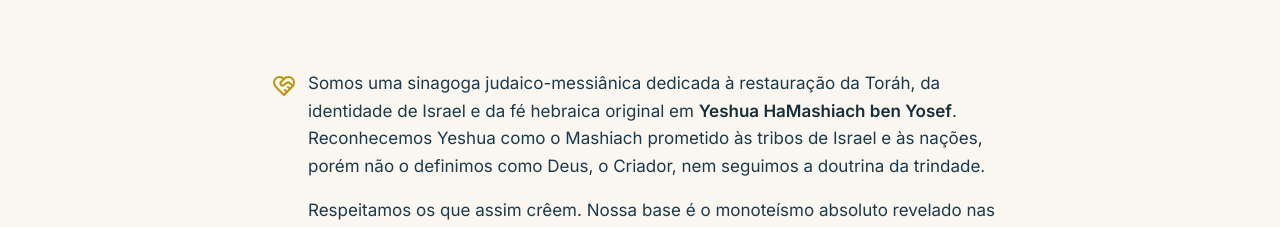
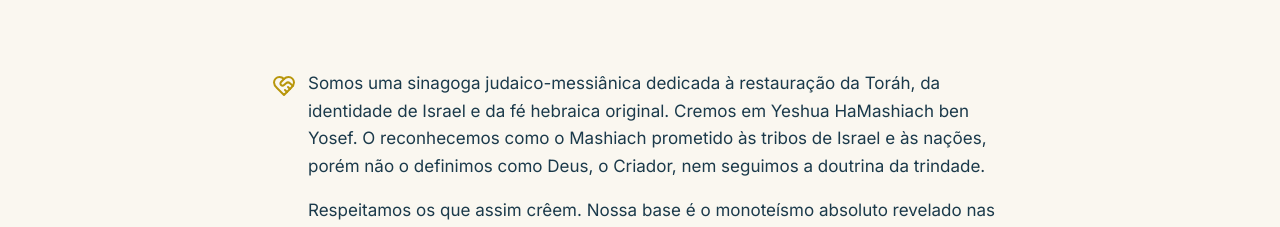
Before and after one commit to britimmashiach/britimmashiach, a Next.js app: page /sobre in a window 1280 px wide. Shown: the part 417-644 px from the top of the page. Built offline with nearby package versions, Linux system fonts and the light colour scheme; no server answers; a web font is replaced by a local one.

Commit message:
fix(sobre): ajusta texto de fe e identidade messianica
Co-authored-by: Cursor <cursoragent@cursor.com>

```diff
--- a/app/sobre/page.tsx
+++ b/app/sobre/page.tsx
@@ -63,9 +63,7 @@ export default function QuemSomosPage() {
             <HeartHandshake className="w-6 h-6 shrink-0 text-gold-600 dark:text-gold-400 mt-1" aria-hidden />
             <div className="space-y-4 font-inter text-base md:text-[17px] leading-relaxed text-petroleum-800 dark:text-parchment-100/95">
               <p>
-                Somos uma sinagoga judaico-messiânica dedicada à restauração da Toráh, da identidade de Israel e da fé hebraica original em{' '}
-                <strong className="font-semibold text-petroleum-900 dark:text-parchment-50">Yeshua HaMashiach ben Yosef</strong>.
-                Reconhecemos Yeshua como o Mashiach prometido às tribos de Israel e às nações, porém não o definimos como Deus, o Criador, nem seguimos a doutrina da trindade.
+                Somos uma sinagoga judaico-messiânica dedicada à restauração da Toráh, da identidade de Israel e da fé hebraica original. Cremos em Yeshua HaMashiach ben Yosef. O reconhecemos como o Mashiach prometido às tribos de Israel e às nações, porém não o definimos como Deus, o Criador, nem seguimos a doutrina da trindade.
               </p>
               <p>
                 Respeitamos os que assim crêem. Nossa base é o monoteísmo absoluto revelado nas Escrituras Sagradas{' '}
```
